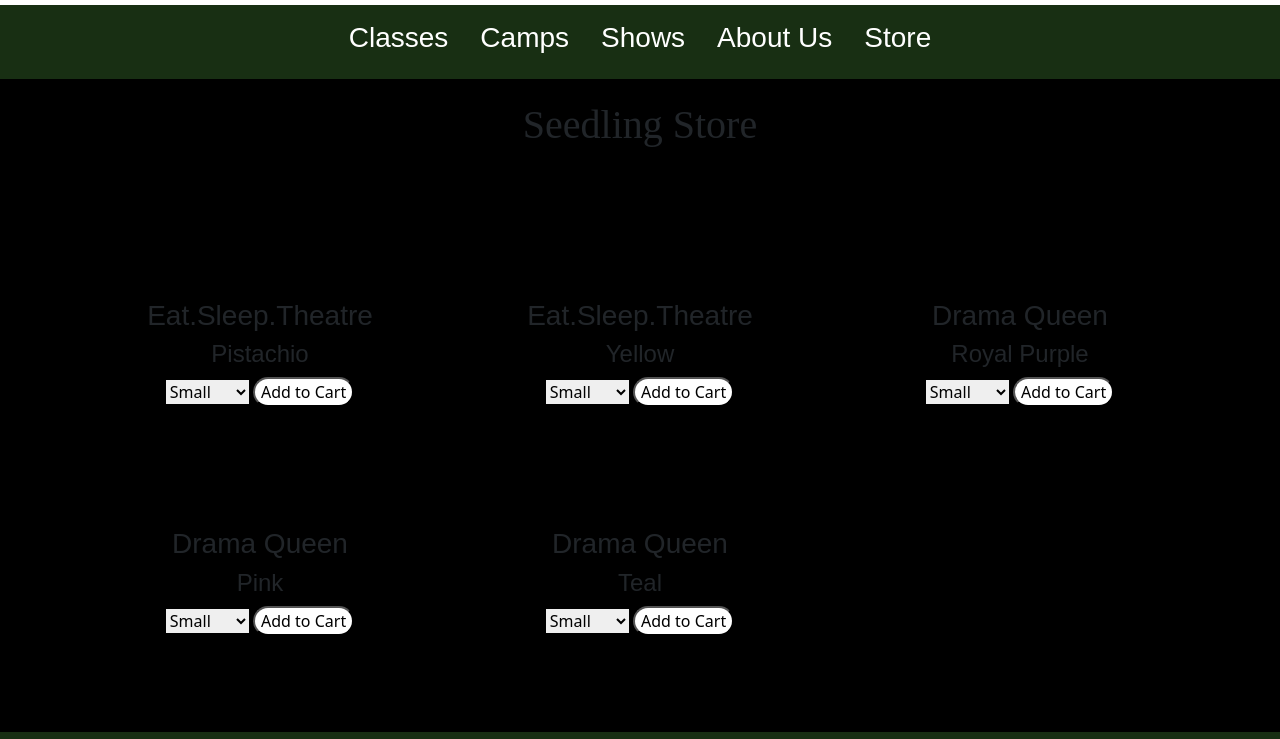
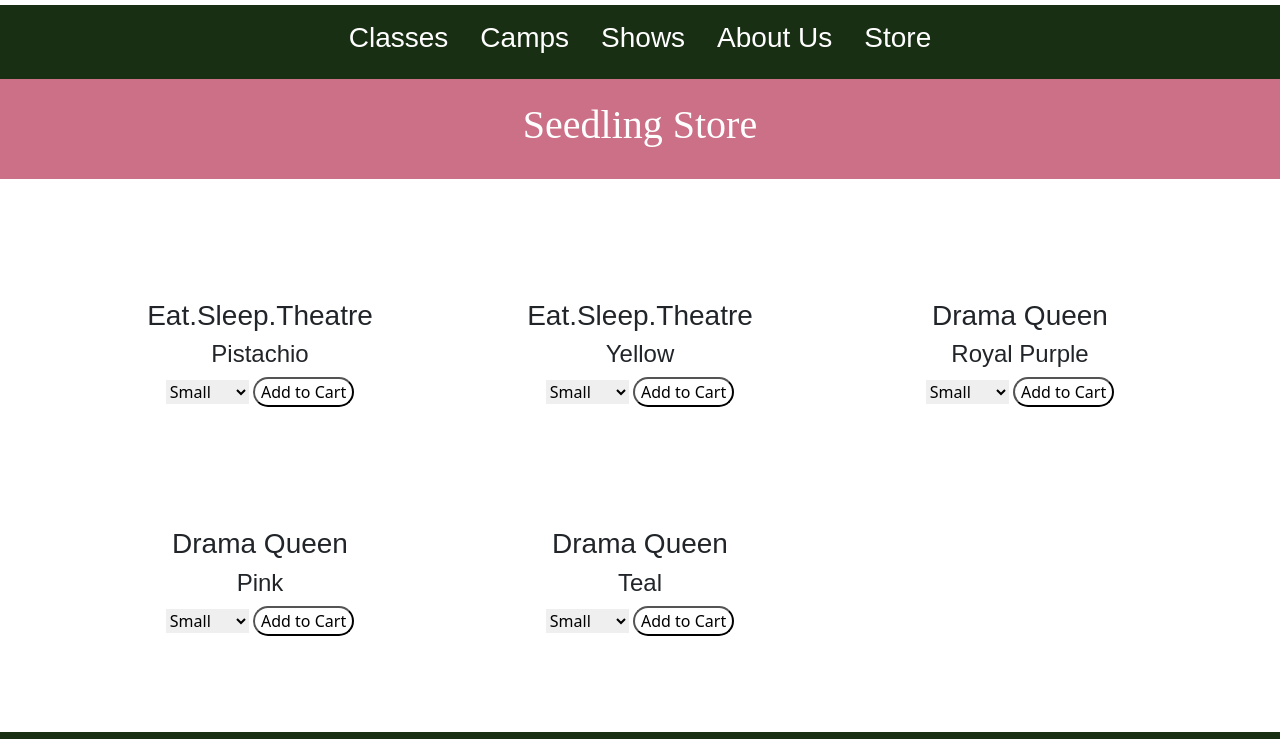
Before and after one commit to CedricRena/CedricRena, a plain HTML site: page HTML/store.html in a window 1280 px wide. Shown: the part 61-800 px from the top of the page. Drawn offline with nearby package versions, Linux system fonts and the light colour scheme; a web font is replaced by a local one.

Commit message:
Add files via upload

```diff
--- a/CSS/Seedling.css
+++ b/CSS/Seedling.css
@@ -1,6 +1,7 @@
 
 body{
     overflow-x: hidden;
+    background-color: white;
 }
 
 h1 { /* Bodoni */
@@ -29,9 +30,6 @@ h4 { /* Light */
 }
 
 
-body{
-    background-color: black;
-}
 .navbar {
     background: #182F13;
 }
@@ -68,6 +66,11 @@ body{
     margin-right: 10vmin;
 }
 
+#StoreBanner {
+    color: white;
+    background-color: #CB7086;
+}
+
 footer {
     background: #182F13;
     color: white;
```
